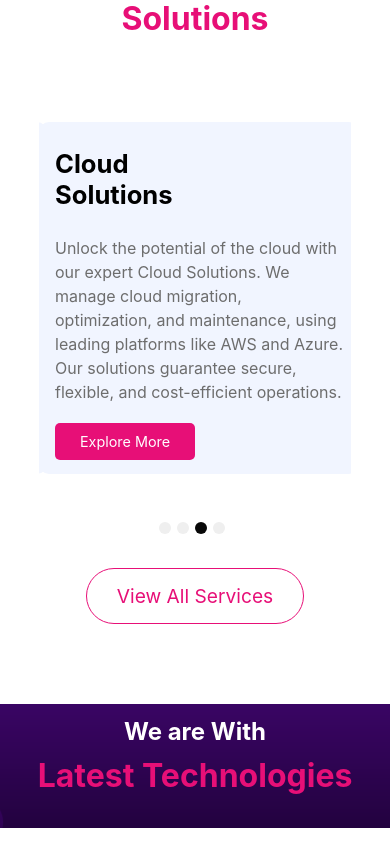
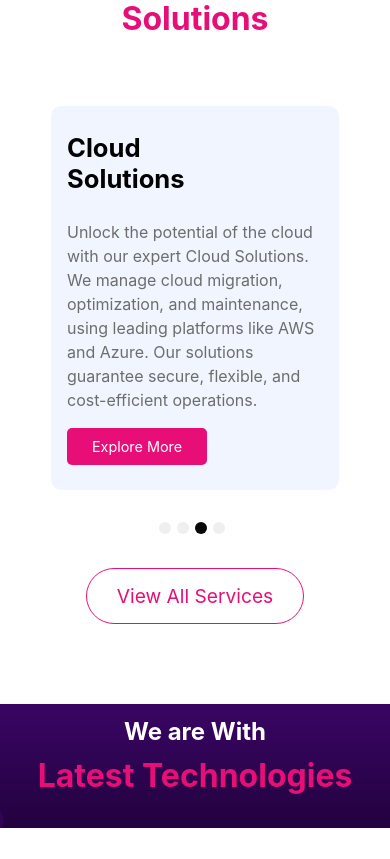
Before and after one commit to Isw200/LumoSys-oficial-site, a React (Create React App) app: page / in a window 390 px wide. Shown: the part 2115-2974 px from the top of the page. Built offline with nearby package versions, Linux system fonts and the light colour scheme; what quill-image-resize-module-react would draw is missing.

Commit message:
update landing services cards

```diff
--- a/src/Pages/Home/slider.css
+++ b/src/Pages/Home/slider.css
@@ -161,3 +161,23 @@
     font-size: 1rem;
   }
 }
+
+@media screen and (max-width: 400px) {
+  .Slider {
+    width: 80%;
+  }
+
+  .Slider .card {
+    width: 16rem;
+    height: 22rem;
+  }
+
+  .Slider h4 {
+    margin: 10px 0;
+    font-size: 1.6rem;
+  }
+
+  .Slider p {
+    font-size: 1rem;
+  }
+}
```
